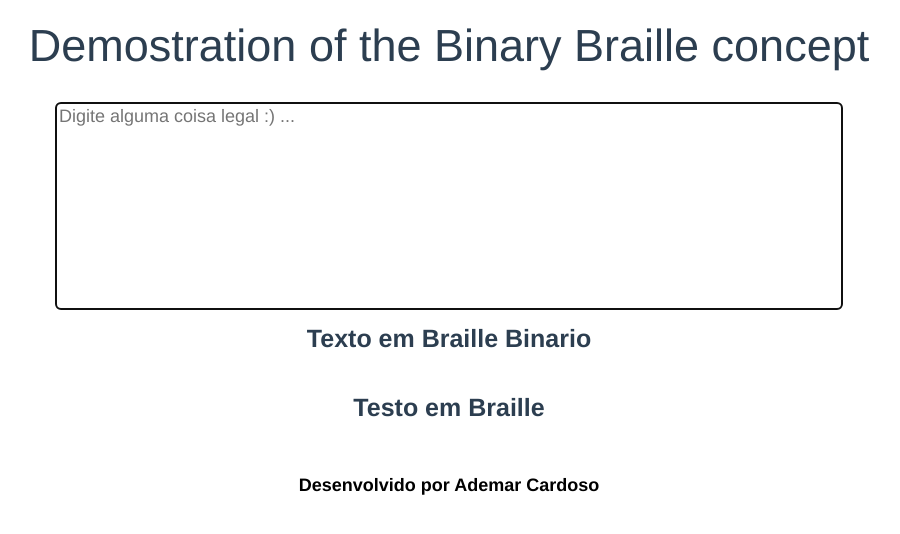
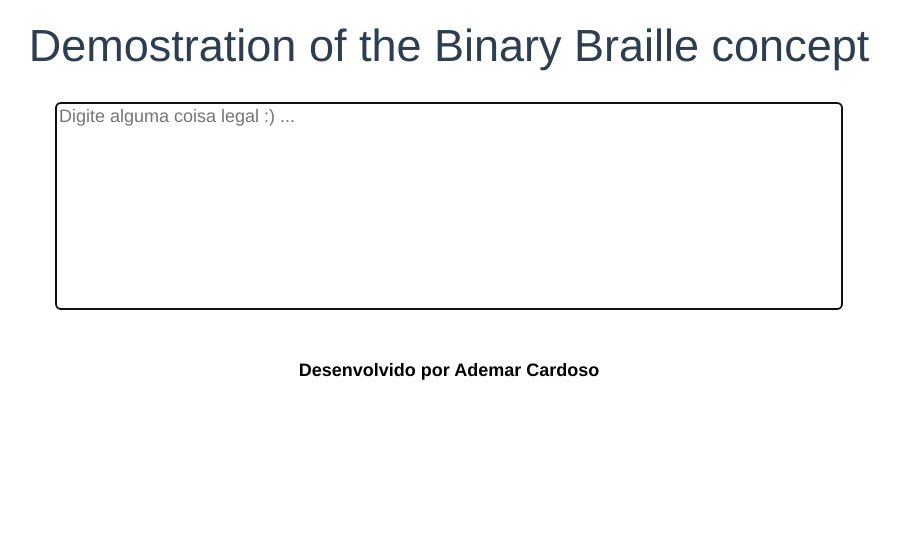
Before and after one commit to Print-Dots/demo-binary-braille, a Vue app: page / in a window 1280 px wide. Shown: the top 534 px of the page, without its empty margins (191-1091 px from the left). Built offline with nearby package versions, Linux system fonts and the light colour scheme.

Commit message:
Add conditionals

```diff
--- a/src/App.vue
+++ b/src/App.vue
@@ -4,11 +4,11 @@
     <Container />
 
     <section class="app__content">
-      <p class="app__content__label">Texto em Braille Binario</p>
-      <p class="app__content--binary"> {{ textParsedBinary }} </p>
+      <p class="app__content__label" v-if="textParsedBinary">Texto em Braille Binario</p>
+      <p class="app__content--binary" v-if="textParsedBinary"> {{ textParsedBinary }} </p>
 
-      <p class="app__content__label">Testo em Braille</p>
-      <p class="app__content--braille"> {{ textParsedBraille }} </p>
+      <p class="app__content__label" v-if="textParsedBraille">Testo em Braille</p>
+      <p class="app__content--braille" v-if="textParsedBraille"> {{ textParsedBraille }} </p>
     </section>
 
     <Footer />
```
